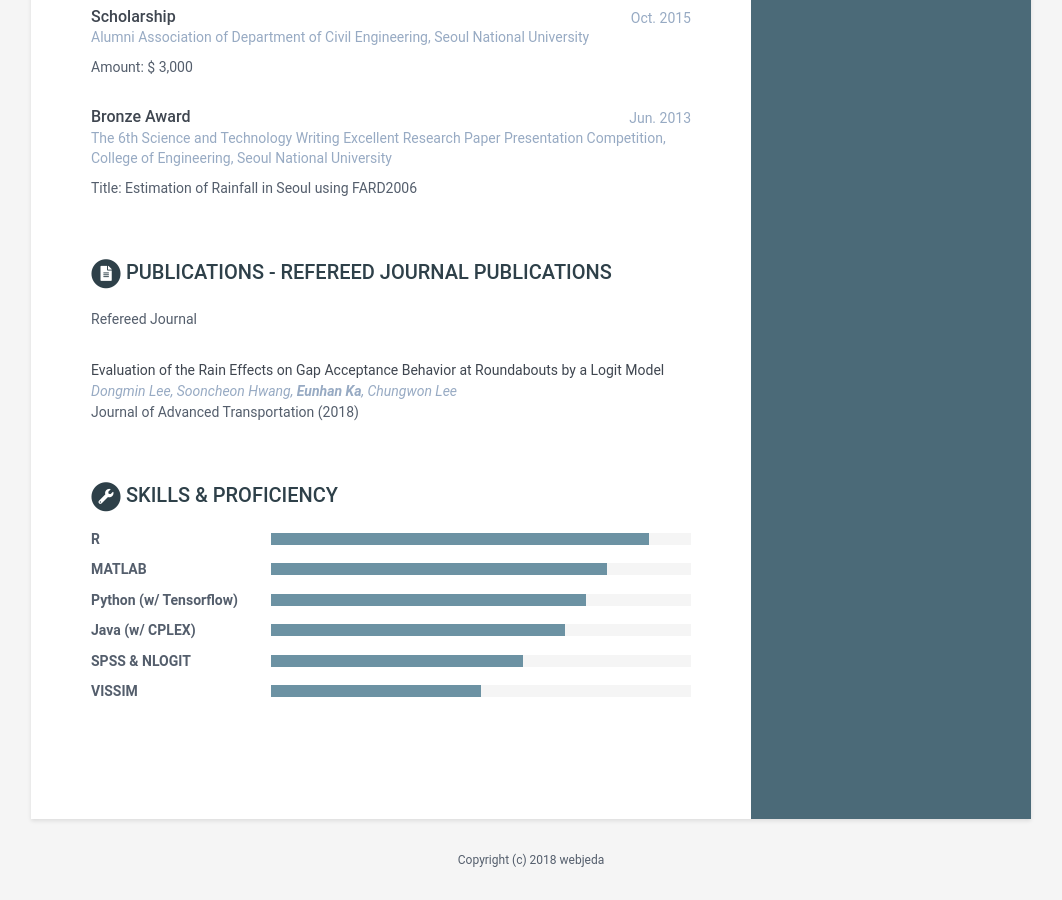
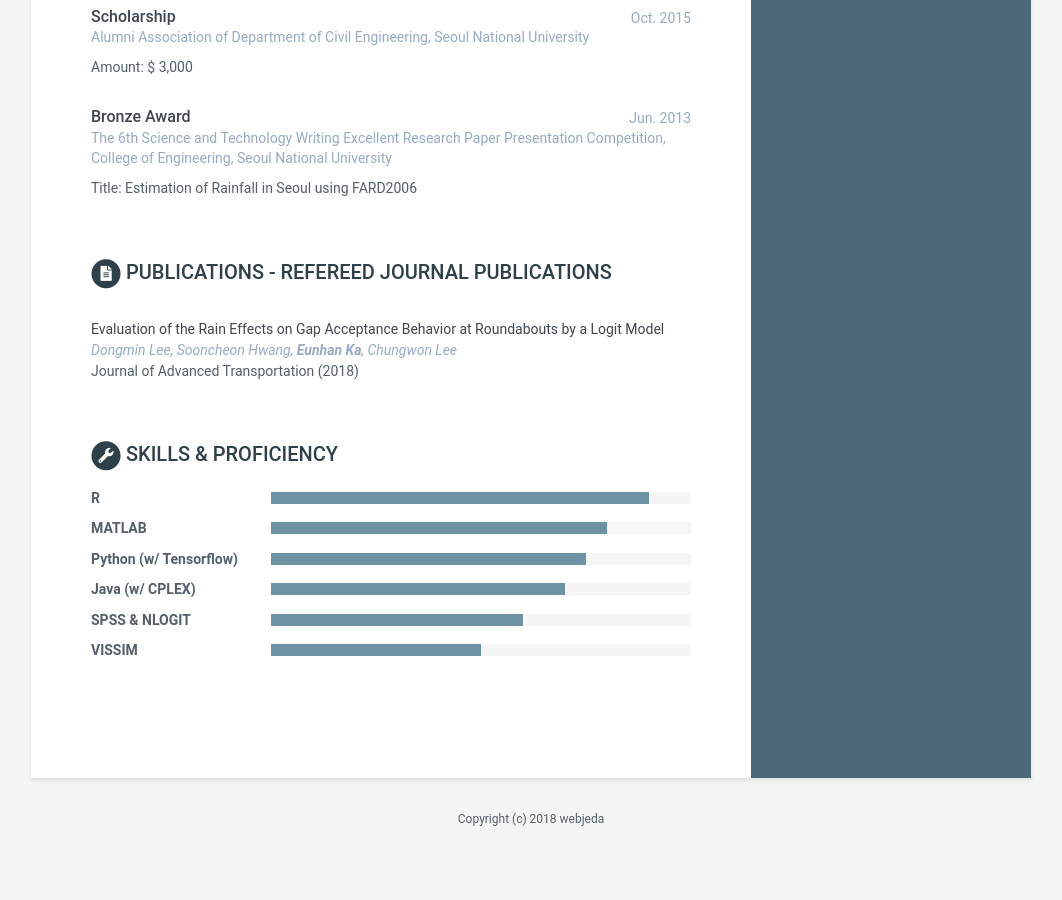
Before and after one commit to eunhanka/eunhanka.github.io, a Jekyll site: the page built from index.html, in a window 1280 px wide and 900 px high, scrolled down 2316 px. Shown: the whole window, without its empty margins (109-1171 px from the left). Built offline with Jekyll 4.4.1, drawn with Linux system fonts in a browser that asks for light colours; after the commit the page ends 3175 px from its top, so only the background shows below that.

Commit message:
Update data.yml

```diff
--- a/_data/data.yml
+++ b/_data/data.yml
@@ -139,7 +139,7 @@ awards:
 publications:
     title: Publications - Refereed Journal Publications
     intro: |
-      <p> Refereed Journal </p>
+      <p>  </p>
 
     papers:
       - title: Evaluation of the Rain Effects on Gap Acceptance Behavior at Roundabouts by a Logit Model
```
